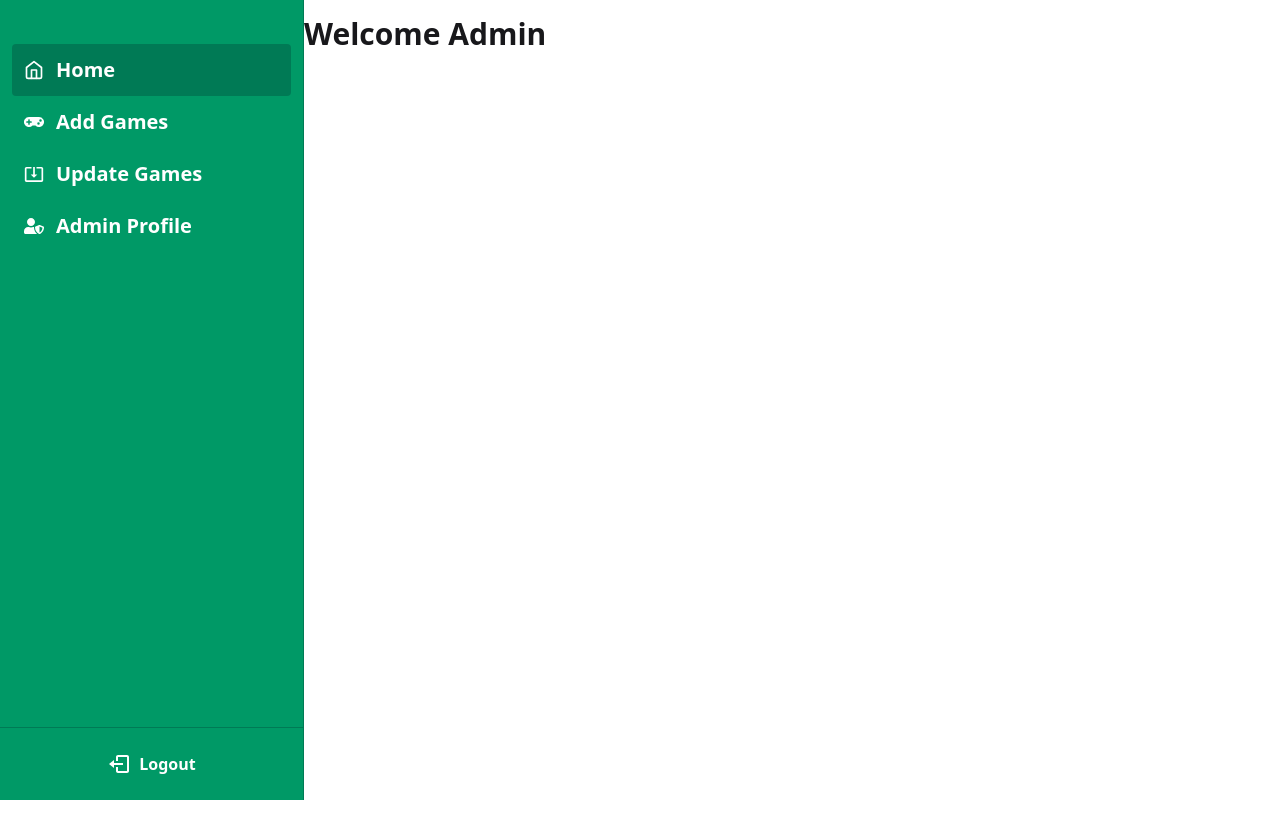
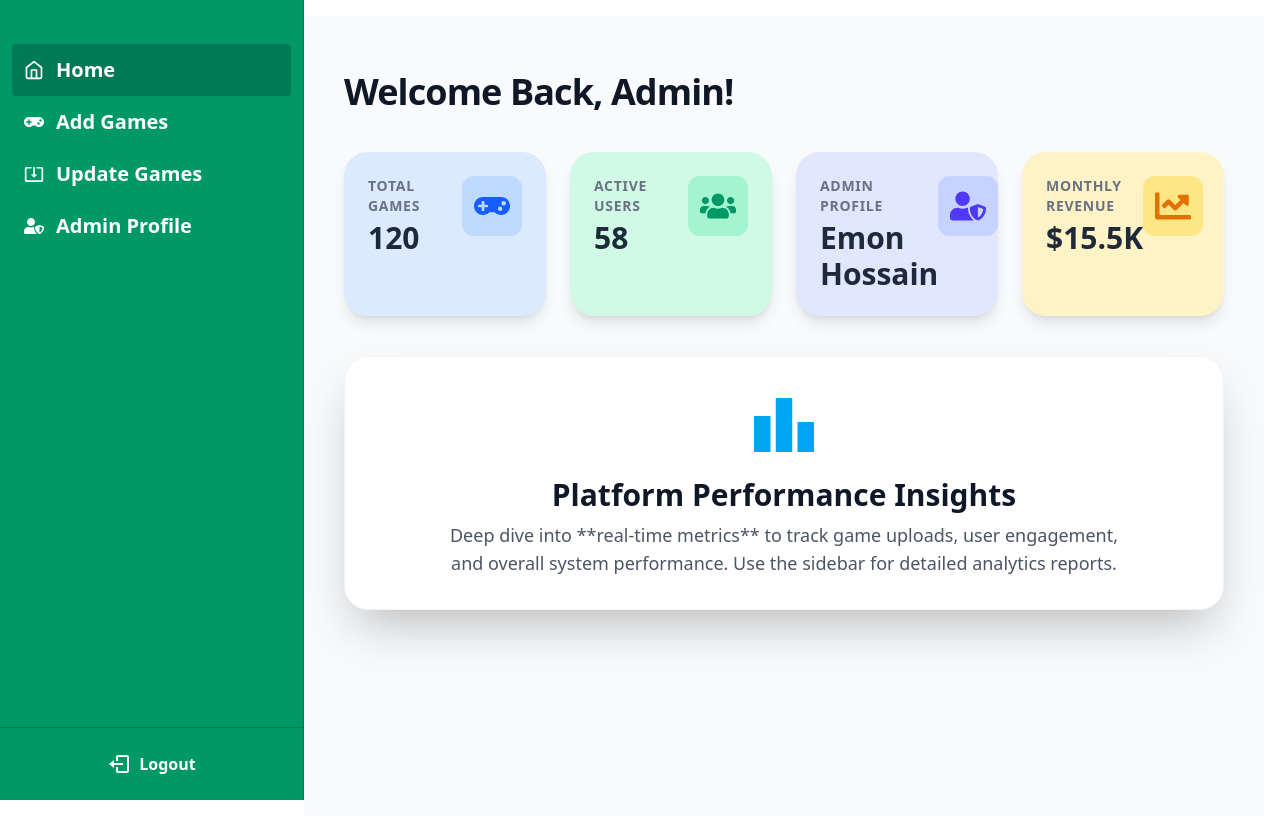
Before and after one commit to islamemon59/poki-admin-dashboard, a React (Vite) app: page / in a window 1280 px wide. Before the commit the page ends 800 px from the top, so only its background shows below. Built offline with nearby package versions, Linux system fonts and the light colour scheme.

Commit message:
admin dashboard home static design added

```diff
--- a/src/Dashboard/DashboardHome.jsx
+++ b/src/Dashboard/DashboardHome.jsx
@@ -1,11 +1,87 @@
-import React from 'react';
+import { FaGamepad, FaUsers, FaUserShield, FaChartLine } from "react-icons/fa";
+import { MdLeaderboard } from "react-icons/md";
 
-const DashboardHome = () => {
+export default function AdminDashboardHome() {
+  const stats = [
+    {
+      title: "Total Games",
+      value: 120,
+      icon: <FaGamepad className="text-4xl text-blue-600" />,
+      bg: "bg-blue-100",
+      iconBg: "bg-blue-200",
+    },
+    {
+      title: "Active Users",
+      value: 58,
+      icon: <FaUsers className="text-4xl text-emerald-600" />,
+      bg: "bg-emerald-100",
+      iconBg: "bg-emerald-200",
+    },
+    {
+      title: "Admin Profile",
+      value: "Emon Hossain",
+      icon: <FaUserShield className="text-4xl text-indigo-600" />,
+      bg: "bg-indigo-100",
+      iconBg: "bg-indigo-200",
+    },
+    // Added a new stat for a more balanced grid layout
+    {
+      title: "Monthly Revenue",
+      value: "$15.5K",
+      icon: <FaChartLine className="text-4xl text-amber-600" />,
+      bg: "bg-amber-100",
+      iconBg: "bg-amber-200",
+    },
+  ];
+
   return (
-    <div>
-      <h1 className='text-3xl font-extrabold'>Welcome Admin</h1>
+    <div className="min-h-screen bg-gray-50 p-4 sm:p-6 lg:p-10">
+      {/* Header */}
+      <header className="mb-10 pt-4">
+        <h1 className="text-4xl font-extrabold text-gray-900 mb-1 tracking-tight">
+          Welcome Back, Admin!
+        </h1>
+      </header>
+      {/* --- */}
+
+      {/* Stats Cards - Modernized */}
+      <div className="grid grid-cols-1 sm:grid-cols-2 lg:grid-cols-4 gap-6">
+        {stats.map((stat, index) => (
+          <div
+            key={index}
+            // Modern Card Style: Rounded borders, strong shadow, hover effect
+            className={`p-6 rounded-3xl ${stat.bg} shadow-lg hover:shadow-xl transition-all duration-300 transform hover:-translate-y-0.5`}
+          >
+            <div className="flex items-start justify-between ">
+              <div>
+                <p className="text-sm font-semibold uppercase tracking-wider text-gray-500 mb-1">
+                  {stat.title}
+                </p>
+                {/* Value - Larger and Bolder */}
+                <h2 className="text-3xl font-bold text-gray-800">
+                  {stat.value}
+                </h2>
+              </div>
+              {/* Icon - With rounded background for emphasis */}
+              <div className={`p-3 rounded-xl ${stat.iconBg}`}>{stat.icon}</div>
+            </div>
+          </div>
+        ))}
+      </div>
+      {/* --- */}
+
+      {/* Extra Section - Modernized Panel */}
+      <div className="mt-10 p-8 rounded-3xl bg-white shadow-2xl border border-gray-100 text-center">
+        <MdLeaderboard className="text-7xl text-sky-500 mx-auto mb-4" />
+        <h3 className="text-3xl font-bold text-gray-900 mb-2">
+          Platform Performance Insights
+        </h3>
+        <p className="text-lg text-gray-600 max-w-2xl mx-auto">
+          Deep dive into **real-time metrics** to track game uploads, user
+          engagement, and overall system performance. Use the sidebar for
+          detailed analytics reports.
+        </p>
+      </div>
     </div>
   );
-};
-
-export default DashboardHome
+}
```
